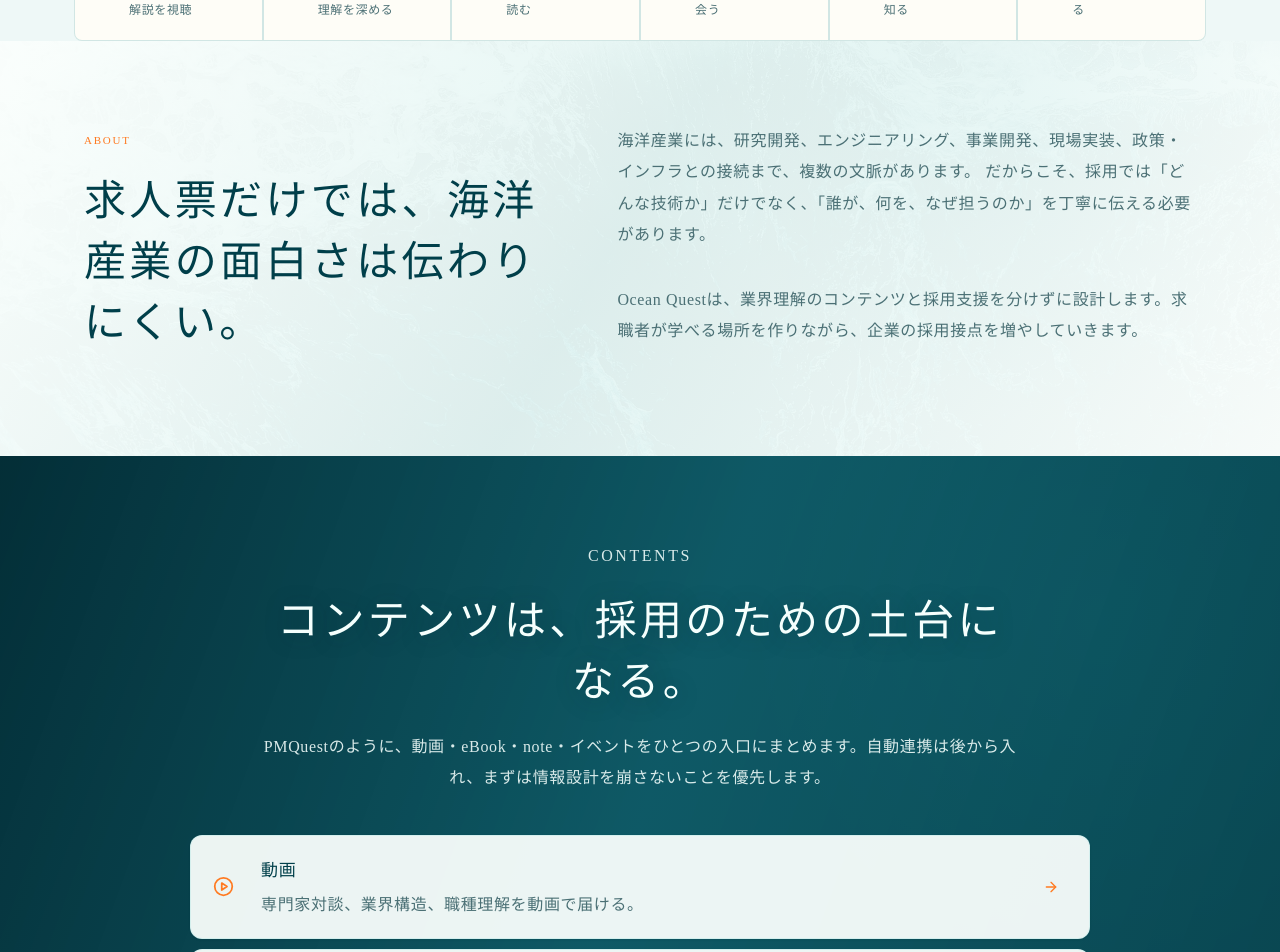
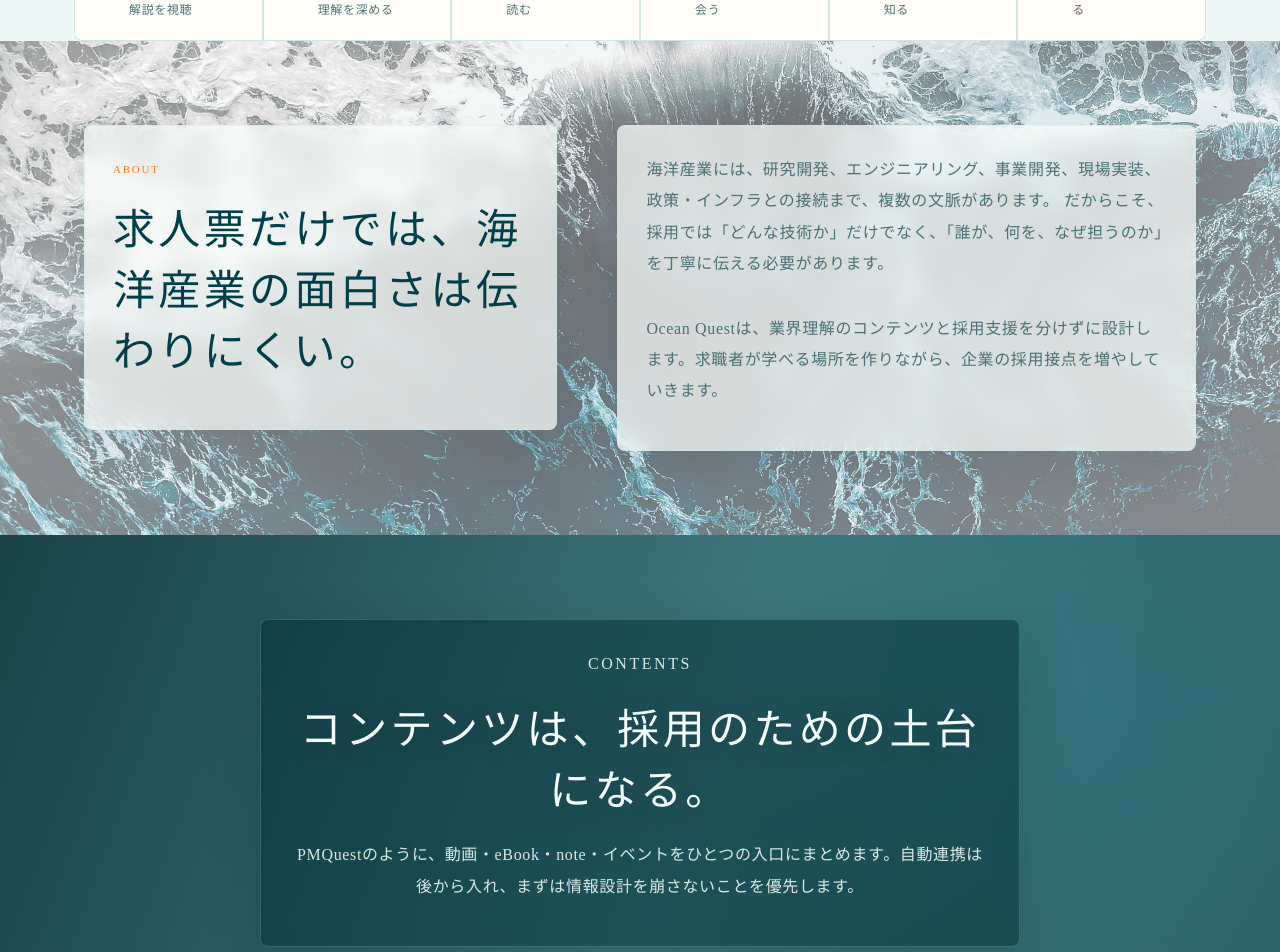
Before and after one commit to kom-i-mn/ocean-quest, a Next.js app: page / in a window 1280 px wide. Shown: the part 700-1652 px from the top of the page. Built offline with nearby package versions, Linux system fonts and the light colour scheme; no server answers.

Commit message:
Reveal section photos with readable text panels

```diff
--- a/app/globals.css
+++ b/app/globals.css
@@ -671,13 +671,13 @@ h3 {
 }
 
 .photo-light::before {
-  background: rgba(238, 248, 247, 0.84);
+  background: rgba(238, 248, 247, 0.26);
 }
 
 .photo-light::after {
   background:
-    linear-gradient(120deg, rgba(251, 255, 253, 0.96), rgba(226, 245, 243, 0.76) 48%, rgba(251, 255, 253, 0.9)),
-    radial-gradient(circle at 80% 20%, rgba(0, 139, 152, 0.14), transparent 28%);
+    linear-gradient(120deg, rgba(251, 255, 253, 0.42), rgba(226, 245, 243, 0.18) 48%, rgba(251, 255, 253, 0.32)),
+    radial-gradient(circle at 80% 20%, rgba(0, 139, 152, 0.1), transparent 30%);
 }
 
 .photo-dark {
@@ -685,12 +685,12 @@ h3 {
 }
 
 .photo-dark::before {
-  background: rgba(0, 43, 52, 0.74);
+  background: rgba(0, 43, 52, 0.5);
 }
 
 .photo-dark::after {
   background:
-    linear-gradient(110deg, rgba(0, 43, 52, 0.94), rgba(0, 88, 102, 0.76) 48%, rgba(0, 63, 74, 0.86)),
+    linear-gradient(110deg, rgba(0, 43, 52, 0.78), rgba(0, 88, 102, 0.48) 48%, rgba(0, 63, 74, 0.64)),
     radial-gradient(circle at 86% 18%, rgba(82, 218, 224, 0.22), transparent 26%);
 }
 
@@ -745,6 +745,30 @@ h3 {
   grid-template-columns: minmax(0, 0.9fr) minmax(0, 1.1fr);
   gap: 60px;
   align-items: start;
+}
+
+.photo-light .pmq-two > div {
+  padding: 28px;
+  background: rgba(251, 255, 253, 0.72);
+  border: 1px solid rgba(190, 236, 234, 0.42);
+  border-radius: 8px;
+  box-shadow: 0 18px 45px rgba(0, 63, 74, 0.08);
+  backdrop-filter: blur(10px);
+}
+
+.photo-light .pmq-two > div:has(.pmq-tag-block),
+.photo-light .pmq-two > div:has(.pmq-industry-block) {
+  background: rgba(251, 255, 253, 0.56);
+}
+
+.photo-dark .pmq-head,
+.photo-dark .pmq-two > div:first-child {
+  padding: 28px;
+  background: rgba(0, 43, 52, 0.48);
+  border: 1px solid rgba(190, 236, 234, 0.2);
+  border-radius: 8px;
+  box-shadow: 0 22px 55px rgba(0, 24, 30, 0.18);
+  backdrop-filter: blur(8px);
 }
 
 .pmq-section h2,
@@ -1274,6 +1298,12 @@ footer {
     text-align: left;
   }
 
+  .photo-light .pmq-two > div,
+  .photo-dark .pmq-head,
+  .photo-dark .pmq-two > div:first-child {
+    padding: 24px;
+  }
+
   .hero {
     min-height: 760px;
     padding: 156px 24px 96px;
@@ -1382,6 +1412,12 @@ footer {
     padding: 62px 0;
   }
 
+  .photo-light .pmq-two > div,
+  .photo-dark .pmq-head,
+  .photo-dark .pmq-two > div:first-child {
+    padding: 20px;
+  }
+
   .pmq-section h2,
   .pmq-final h2 {
     font-size: 29px;
```
